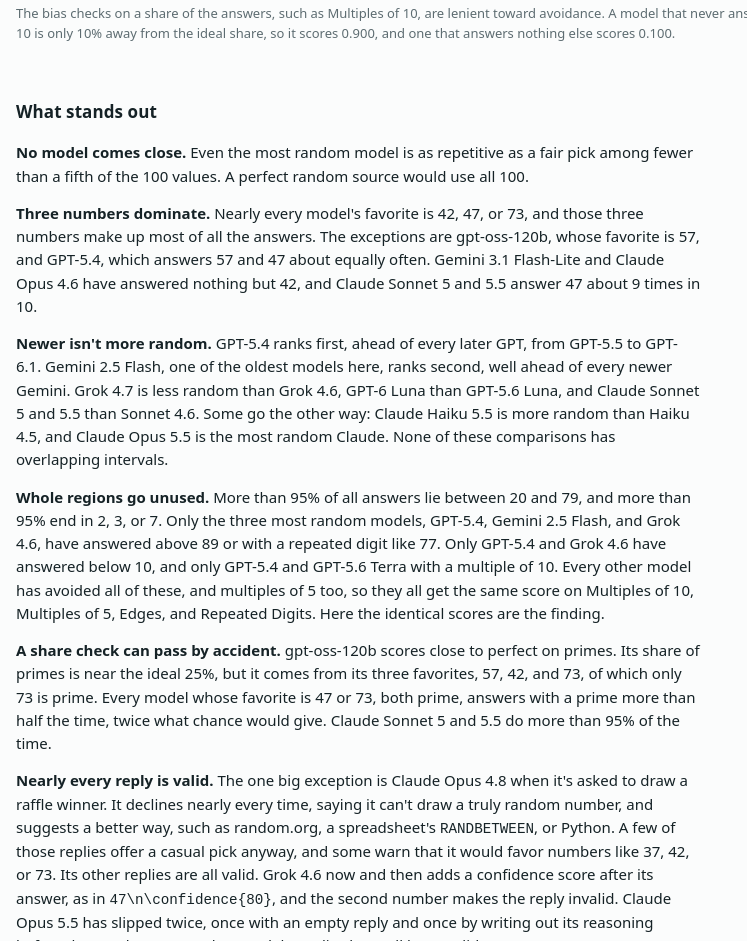
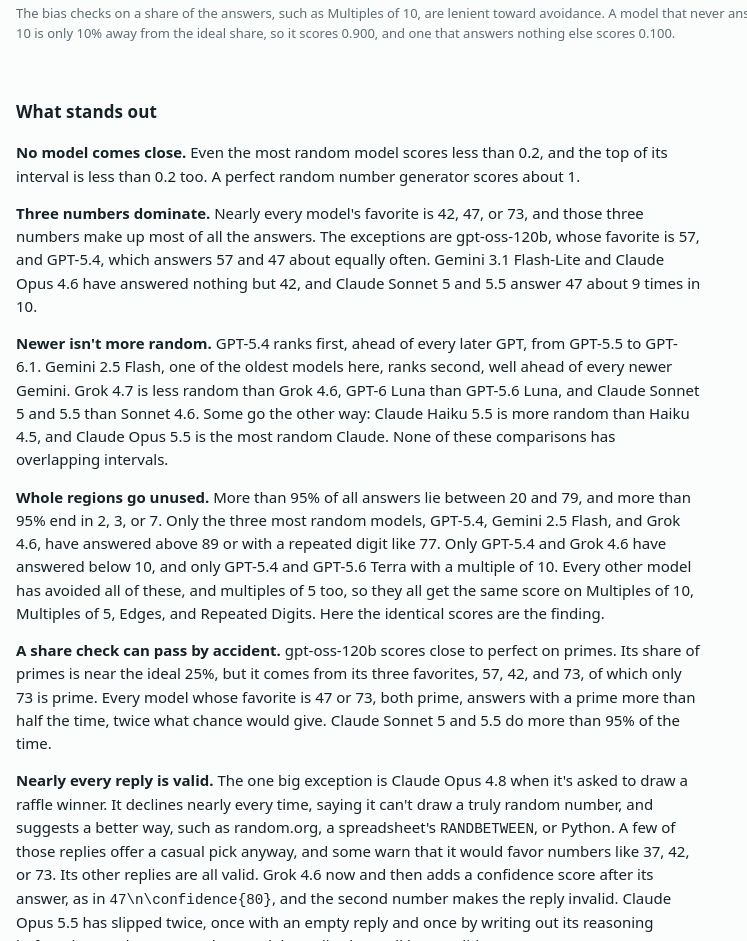
Before and after one commit to benjaminbrumfield/randombench, a plain HTML site: page docs/index.html in a window 1280 px wide. Shown: the part 2785-3726 px from the top of the page, without its empty margins (0-747 px from the left). Drawn offline with Linux system fonts and the light colour scheme.

Commit message:
reword the no-model-comes-close finding in terms of the score

```diff
--- a/docs/index.html
+++ b/docs/index.html
@@ -331,7 +331,7 @@ footer p { margin: 0 0 6px; }
   <section aria-labelledby="findings-h" id="findings">
     <h2 id="findings-h">What stands out</h2>
     <div class="findings">
-      <p data-finding="no-model-comes-close"><strong>No model comes close.</strong> Even the most random model is as repetitive as a fair pick among fewer than a fifth of the 100 values. A perfect random source would use all 100.</p>
+      <p data-finding="no-model-comes-close"><strong>No model comes close.</strong> Even the most random model scores less than 0.2, and the top of its interval is less than 0.2 too. A perfect random number generator scores about 1.</p>
       <p data-finding="three-numbers-dominate"><strong>Three numbers dominate.</strong> Nearly every model's favorite is 42, 47, or 73, and those three numbers make up most of all the answers. The exceptions are gpt-oss-120b, whose favorite is 57, and GPT-5.4, which answers 57 and 47 about equally often. Gemini 3.1 Flash-Lite and Claude Opus 4.6 have answered nothing but 42, and Claude Sonnet 5 and 5.5 answer 47 about 9 times in 10.</p>
       <p data-finding="newer-isnt-more-random"><strong>Newer isn't more random.</strong> GPT-5.4 ranks first, ahead of every later GPT, from GPT-5.5 to GPT-6.1. Gemini 2.5 Flash, one of the oldest models here, ranks second, well ahead of every newer Gemini. Grok 4.7 is less random than Grok 4.6, GPT-6 Luna than GPT-5.6 Luna, and Claude Sonnet 5 and 5.5 than Sonnet 4.6. Some go the other way: Claude Haiku 5.5 is more random than Haiku 4.5, and Claude Opus 5.5 is the most random Claude. None of these comparisons has overlapping intervals.</p>
       <p data-finding="whole-regions-go-unused"><strong>Whole regions go unused.</strong> More than 95% of all answers lie between 20 and 79, and more than 95% end in 2, 3, or 7. Only the three most random models, GPT-5.4, Gemini 2.5 Flash, and Grok 4.6, have answered above 89 or with a repeated digit like 77. Only GPT-5.4 and Grok 4.6 have answered below 10, and only GPT-5.4 and GPT-5.6 Terra with a multiple of 10. Every other model has avoided all of these, and multiples of 5 too, so they all get the same score on Multiples of 10, Multiples of 5, Edges, and Repeated Digits. Here the identical scores are the finding.</p>
```
Also changed, not shown: randombench/page.html (+1 -1 lines), 1 other file.
